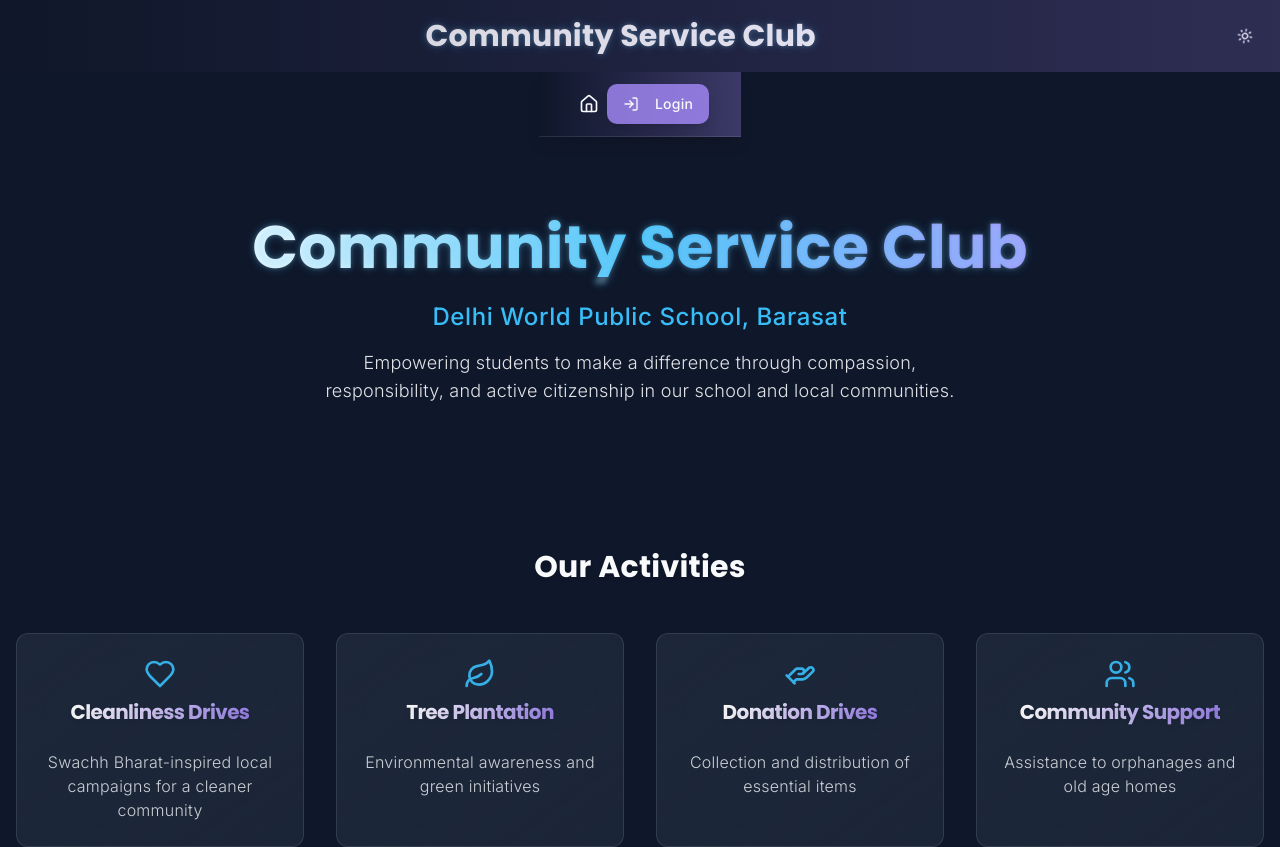
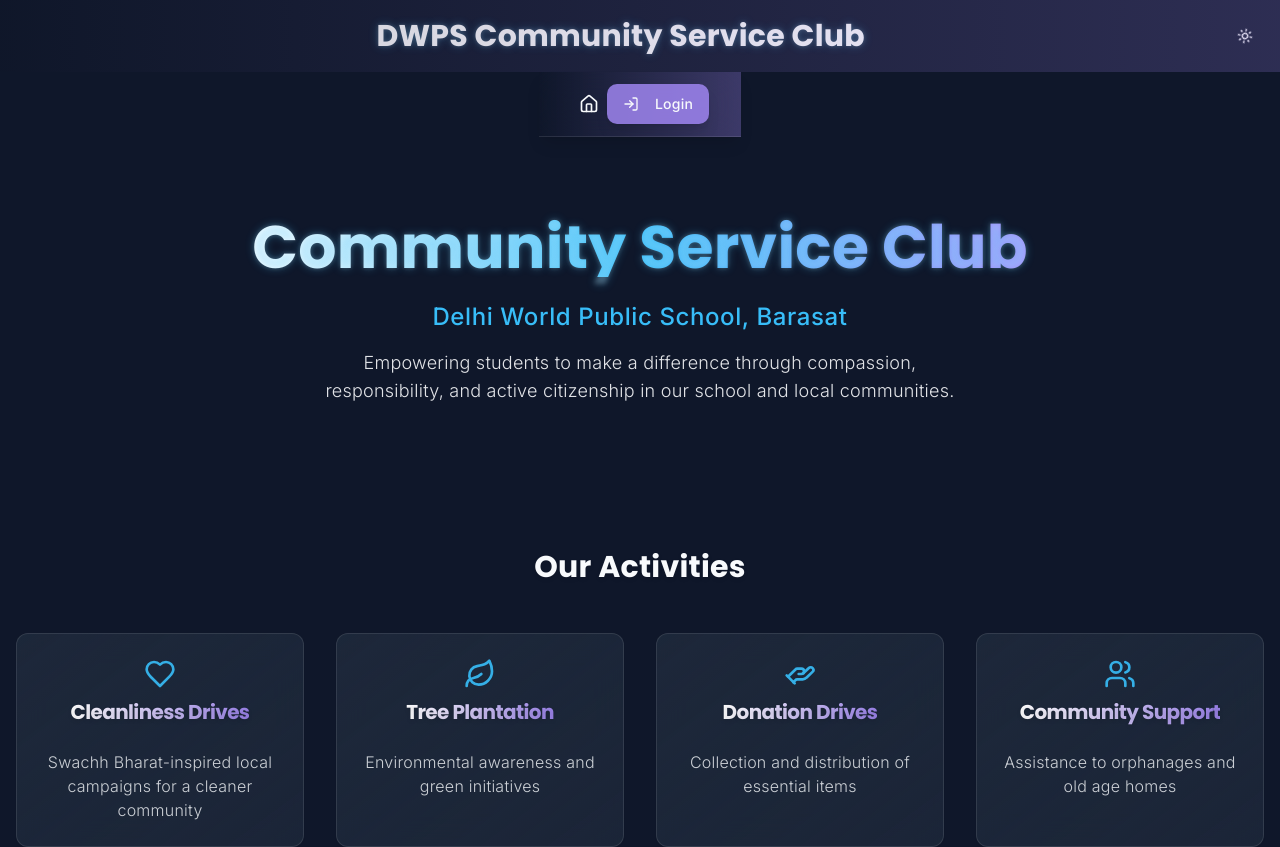
Before and after one commit to Riju-Rahaman/communityclub_dwpsb, a React (Vite) app: page / in a window 1280 px wide. Shown: the top 847 px of the page. Built offline with nearby package versions, Linux system fonts and the light colour scheme.

Commit message:
Add club name to header
Adds the club name to the header component.

```diff
--- a/src/components/Header.tsx
+++ b/src/components/Header.tsx
@@ -6,7 +6,7 @@ export function Header() {
     <header className="bg-primary py-4 text-white relative overflow-hidden animate-fade-in">
       <div className="max-w-7xl mx-auto px-4 flex items-center justify-between">
         <h1 className="text-3xl font-bold text-center w-full animate-text-glow">
-          Community Service Club
+          DWPS Community Service Club
         </h1>
         <ThemeToggle />
       </div>
```
